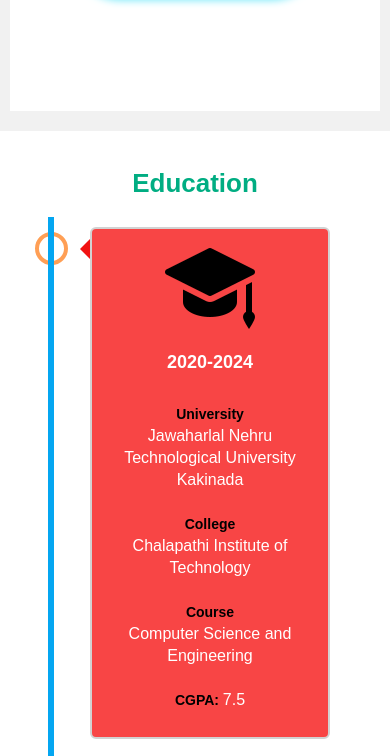
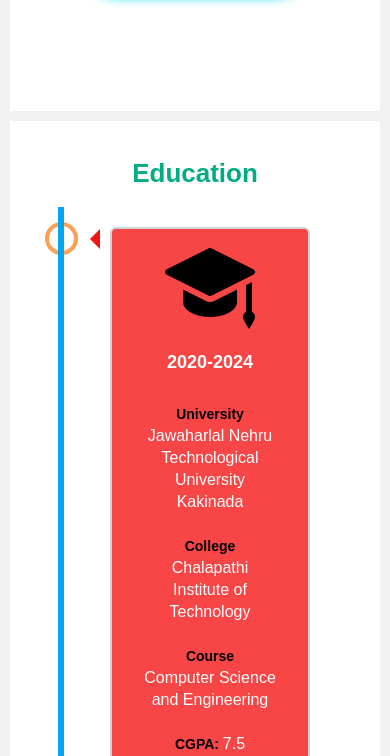
Before and after one commit to nazeer007/NazeerSyed, a plain HTML site: page index.html in a window 390 px wide. Shown: the part 1414-2170 px from the top of the page. Drawn offline with Linux system fonts and the light colour scheme.

```diff
--- a/CSS/index.css
+++ b/CSS/index.css
@@ -82,6 +82,7 @@ body {
     padding: 20px;
     margin-top: 20px;
     height: 850px;
+    margin: 20px;
 }
 h1{
     color: rgb(0, 173, 130);
@@ -343,6 +344,7 @@ button:hover{
     position: relative;
     border-radius: 6px;
     text-align: center;
+    margin: 10px;
 }
 
 .content:hover {
@@ -417,6 +419,9 @@ button:hover{
     }
     .content b{
         font-size: 14px;
+    }
+    #education.card{
+        margin: 10px;
     }
 }
 
--- a/index.html
+++ b/index.html
@@ -5,7 +5,7 @@
     <meta name="viewport" content="width=device-width, initial-scale=1.0" />
     <title>Nazeer Syed | Portfolio</title>
     <meta name="description" content="Portfolio of Nazeer Syed, a web developer specializing in fullStack development and front-end development.">
-    <link rel="canonical" href="https://yourdomain.com">
+    <link rel="canonical" href="https://nazeer007.github.io/NazeerSyed/">
     <meta name="robots" content="index, follow">
     <link rel="stylesheet" href="CSS/index.css" />
     <link rel="stylesheet" href="https://cdnjs.cloudflare.com/ajax/libs/font-awesome/4.7.0/css/font-awesome.min.css">
```
